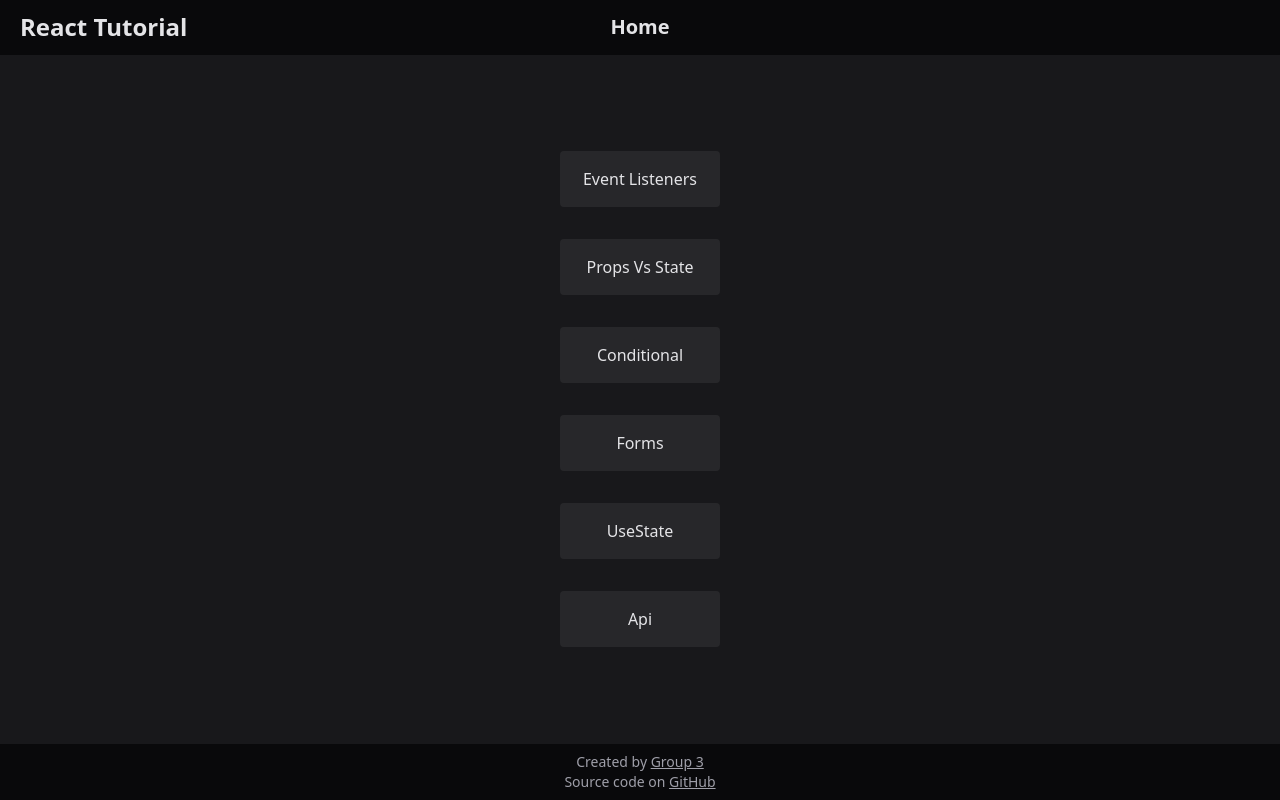
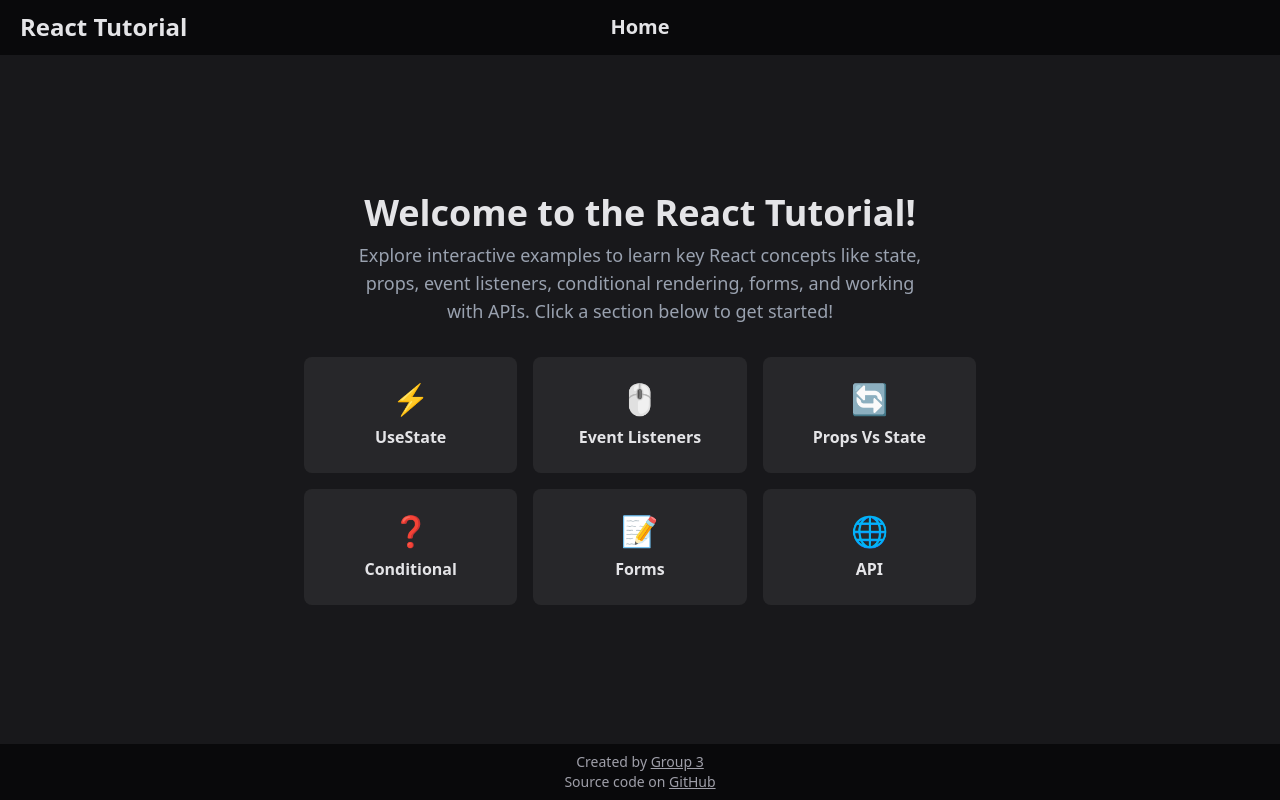
Before and after one commit to AetherKnowledge/React-Tutorial-3-State, a React (Vite) app: page / in a window 1280 px wide. Built offline with nearby package versions, Linux system fonts and the light colour scheme.

Commit message:
Enhance Home component with a welcome message and improved layout for navigation links

```diff
--- a/src/App.jsx
+++ b/src/App.jsx
@@ -30,14 +30,42 @@ function App() {
 }
 
 function Home() {
-  return <div className="flex flex-col w-full h-full items-center justify-center">
-    <Link to="/event-listeners" className="bg-zinc-800 p-4 m-4 rounded hover:bg-zinc-700 w-40 text-center">Event Listeners</Link>
-    <Link to="/props-vs-state" className="bg-zinc-800 p-4 m-4 rounded hover:bg-zinc-700 w-40 text-center">Props Vs State</Link>
-    <Link to="/conditional" className="bg-zinc-800 p-4 m-4 rounded hover:bg-zinc-700 w-40 text-center">Conditional</Link>
-    <Link to="/forms" className="bg-zinc-800 p-4 m-4 rounded hover:bg-zinc-700 w-40 text-center">Forms</Link>
-    <Link to="/use-state" className="bg-zinc-800 p-4 m-4 rounded hover:bg-zinc-700 w-40 text-center">UseState</Link>
-    <Link to="/api" className="bg-zinc-800 p-4 m-4 rounded hover:bg-zinc-700 w-40 text-center">Api</Link>
-  </div>
+  return (
+    <div className="flex flex-col w-full h-full items-center justify-center">
+      <div className="mb-8 text-center">
+        <h1 className="text-4xl font-bold mb-2">Welcome to the React Tutorial!</h1>
+        <p className="text-lg text-gray-400 max-w-xl mx-auto">
+          Explore interactive examples to learn key React concepts like state, props, event listeners, conditional rendering, forms, and working with APIs. Click a section below to get started!
+        </p>
+      </div>
+      <div className="grid grid-cols-1 sm:grid-cols-2 md:grid-cols-3 gap-4 w-full max-w-2xl">
+        <Link to="/use-state" className="bg-zinc-800 p-6 rounded-lg hover:bg-zinc-700 flex flex-col items-center transition">
+          <span className="text-3xl mb-2" role="img" aria-label="UseState">⚡</span>
+          <span className="font-semibold">UseState</span>
+        </Link>
+        <Link to="/event-listeners" className="bg-zinc-800 p-6 rounded-lg hover:bg-zinc-700 flex flex-col items-center transition">
+          <span className="text-3xl mb-2" role="img" aria-label="Event">🖱️</span>
+          <span className="font-semibold">Event Listeners</span>
+        </Link>
+        <Link to="/props-vs-state" className="bg-zinc-800 p-6 rounded-lg hover:bg-zinc-700 flex flex-col items-center transition">
+          <span className="text-3xl mb-2" role="img" aria-label="Props vs State">🔄</span>
+          <span className="font-semibold">Props Vs State</span>
+        </Link>
+        <Link to="/conditional" className="bg-zinc-800 p-6 rounded-lg hover:bg-zinc-700 flex flex-col items-center transition">
+          <span className="text-3xl mb-2" role="img" aria-label="Conditional">❓</span>
+          <span className="font-semibold">Conditional</span>
+        </Link>
+        <Link to="/forms" className="bg-zinc-800 p-6 rounded-lg hover:bg-zinc-700 flex flex-col items-center transition">
+          <span className="text-3xl mb-2" role="img" aria-label="Forms">📝</span>
+          <span className="font-semibold">Forms</span>
+        </Link>
+        <Link to="/api" className="bg-zinc-800 p-6 rounded-lg hover:bg-zinc-700 flex flex-col items-center transition">
+          <span className="text-3xl mb-2" role="img" aria-label="API">🌐</span>
+          <span className="font-semibold">API</span>
+        </Link>
+      </div>
+    </div>
+  );
 }
 
 export default App
```
